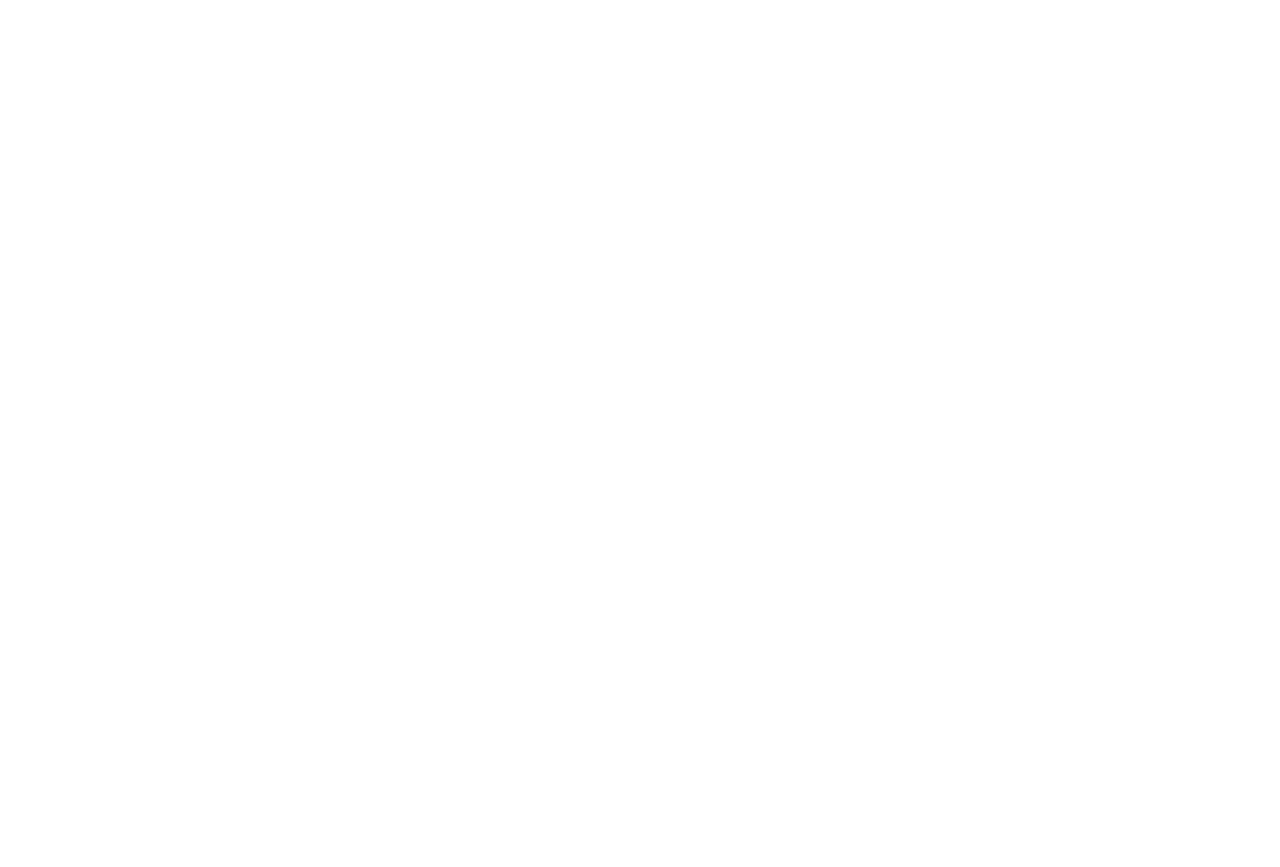
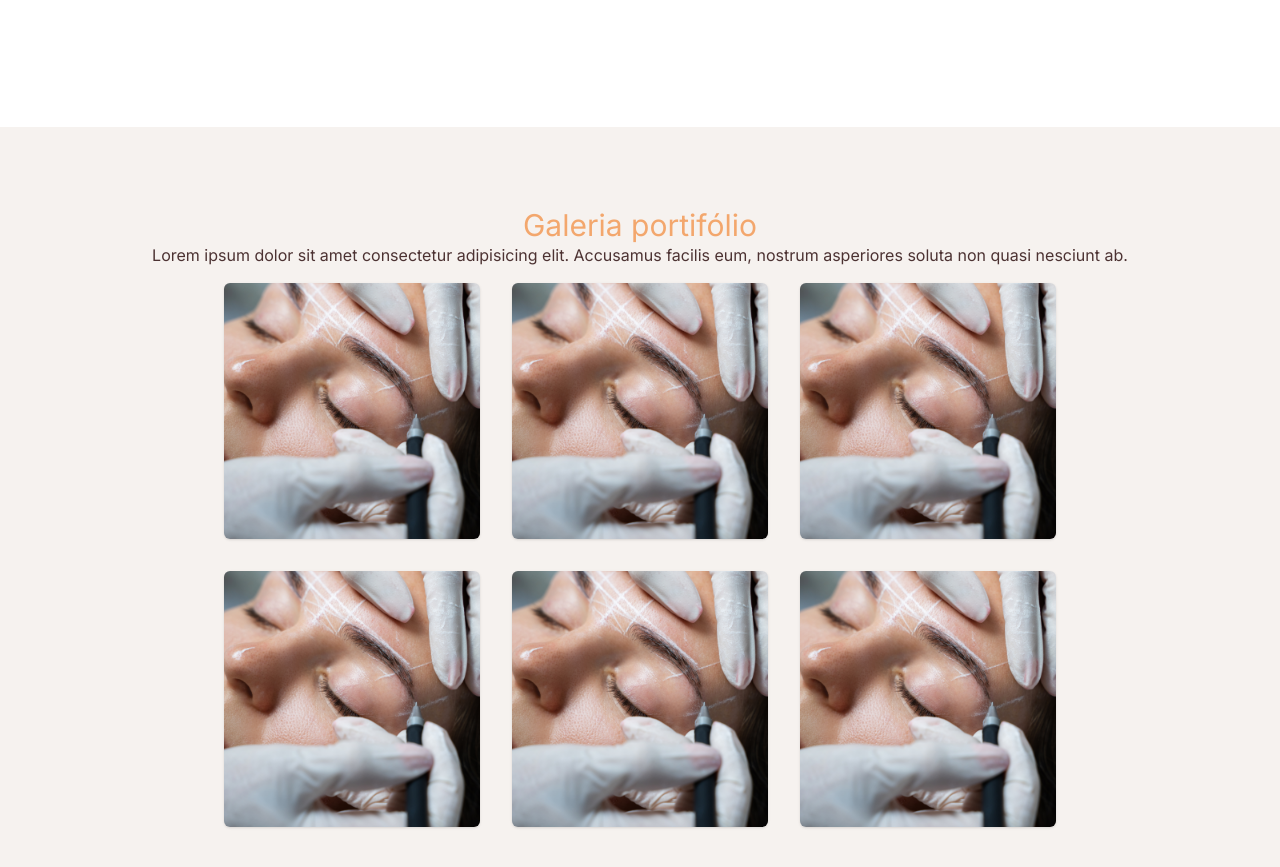
Before and after one commit to anamoraisdev/eyebrow-studio, a Next.js app: page / in a window 1280 px wide. Shown: the part 2520-3387 px from the top of the page. Before the commit the page ends 2647 px from the top, so only its background shows below. Built offline with nearby package versions, Linux system fonts and the light colour scheme.

Commit message:
creating galery component

```diff
--- /dev/null
+++ b/app/components/galery.jsx
@@ -0,0 +1,56 @@
+import React from 'react';
+
+const Galeria = () => {
+    const imagens = [
+        {
+          src: "foto1-servico.png",
+          title: "design de sonbramcelhas"
+        },
+        {
+          src: "foto1-servico.png",
+          title: "design de sonbramcelhas"
+        },
+        {
+          src: "foto1-servico.png",
+          title: "design de sonbramcelhas"
+        },
+        {
+          src: "foto1-servico.png",
+          title: "design de sonbramcelhas"
+        },
+        {
+          src: "foto1-servico.png",
+          title: "design de sonbramcelhas"
+        },
+        {
+          src: "foto1-servico.png",
+          title: "design de sonbramcelhas"
+        }
+    ]
+
+    return (
+        <div className='p-20 flex flex-col items-center bg-complement-100 bg-opacity-50'>
+            <h1 className="text-3xl hover:text-secondary-100 text-secondary-200">Galeria portifólio </h1>
+            <p className="text-primary">Lorem ipsum dolor sit amet consectetur adipisicing elit. Accusamus facilis eum, nostrum asperiores soluta non quasi nesciunt ab.</p>
+            <div className="flex flex-wrap justify-center ">
+                {imagens.map((imagem, index) => (
+                    <div key={index} className="m-4 relative">
+                        <img
+                            src={imagem.src}
+                            alt={imagem.title}
+                            className="w-64 h-auto rounded-md shadow cursor-pointer transition duration-300 ease-in-out transform hover:scale-105"
+                            onMouseOver={() => handleMouseOver(index)}
+                            onMouseOut={() => handleMouseOut(index)}
+                        />
+                        <div className="absolute top-0 rounded-md left-0 w-full h-full flex justify-center items-center opacity-0 transition duration-300 ease-in-out hover:opacity-100 bg-primary bg-opacity-50">
+                            <p className="text-white text-lg">{imagem.title}</p>
+                        </div>
+                    </div>
+                ))}
+            </div>
+
+        </div>
+    );
+};
+
+export default Galeria;
--- a/app/globals.css
+++ b/app/globals.css
@@ -1,6 +1,7 @@
 @tailwind base;
 @tailwind components;
 @tailwind utilities;
+
 
 :root {
   --foreground-rgb: 0, 0, 0;
--- a/app/page.js
+++ b/app/page.js
@@ -1,15 +1,19 @@
+'use client';
+import Galery from "./components/galery";
 import Navbar from "./components/navbar";
 import Services from "./components/services";
 import ThePlace from "./components/theplace";
 import WorkingTime from "./components/workingTime";
 
 export default function Home() {
+
   return (
     <main className="">
-      <Navbar/>
-      <Services/>
-      <WorkingTime/>
-      <ThePlace/>
+      <Navbar />
+      <Services />
+      <WorkingTime />
+      <ThePlace />
+      <Galery/>
     </main>
   );
 }
```
